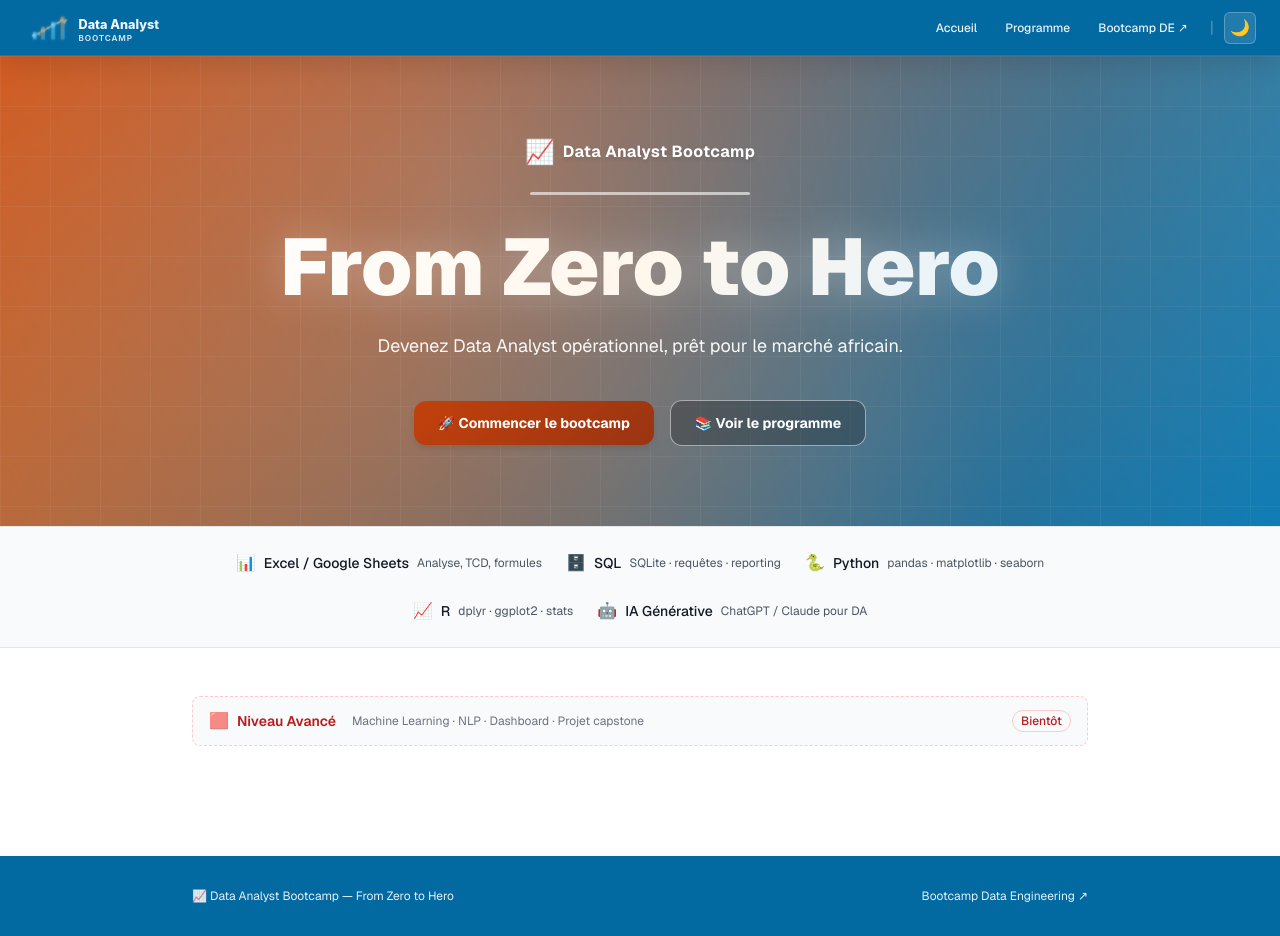
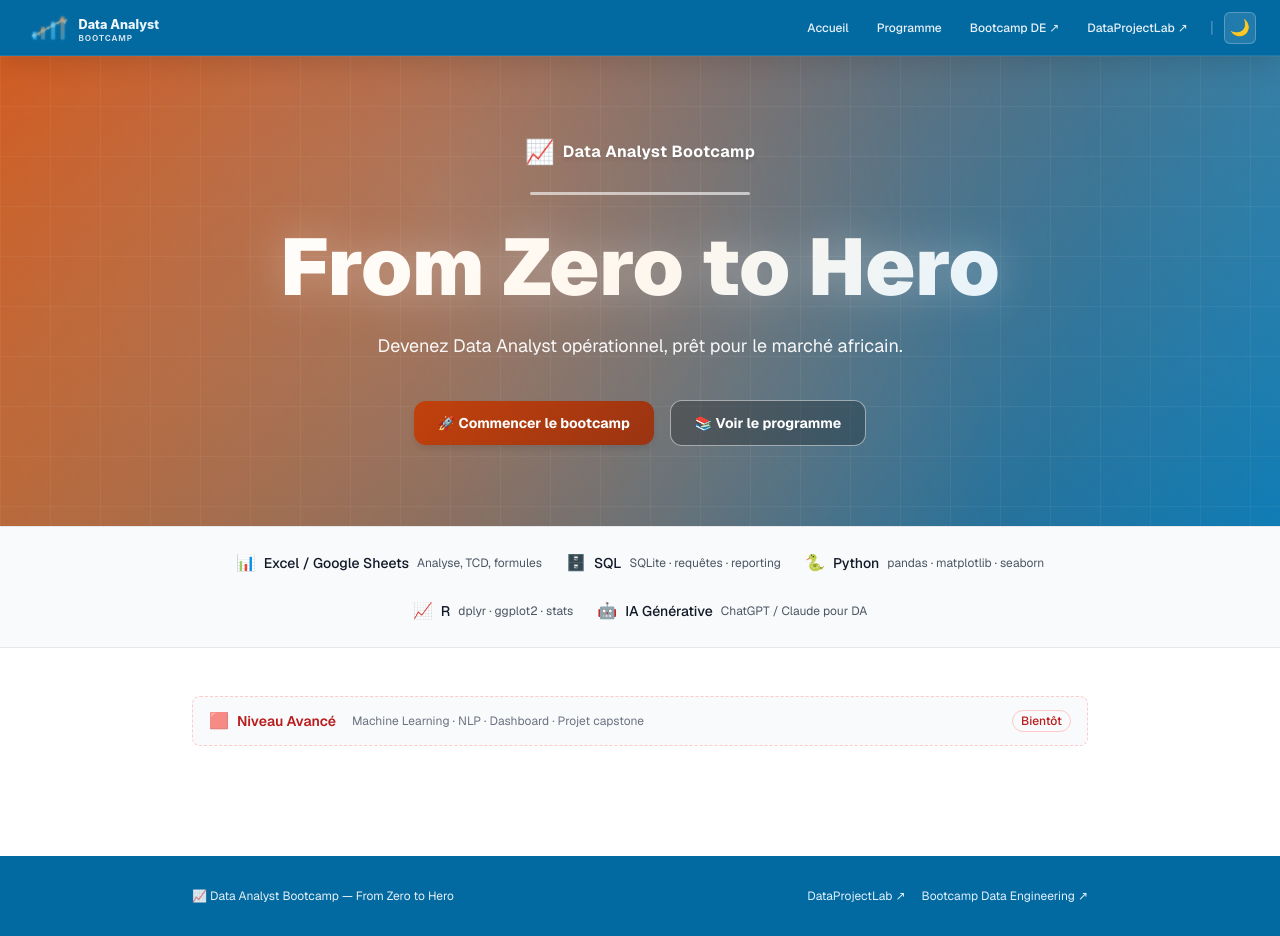
Before and after one commit to teaching-formation/bootcamp-data-analysis, a Next.js app in the folder site/: page / in a window 1280 px wide. Built offline with nearby package versions, Linux system fonts and the light colour scheme.

Commit message:
Ajoute un lien vers DataProjectLab (header, footer, sidebar)
Meme traitement que le lien croise vers le Bootcamp Data Engineering
deja en place.

```diff
--- a/site/components/Footer.tsx
+++ b/site/components/Footer.tsx
@@ -7,6 +7,15 @@ export default function Footer() {
       >
         <span>📈 Data Analyst Bootcamp — From Zero to Hero</span>
         <div className="flex items-center gap-4">
+          <a
+            href="https://dataprojectlab.com"
+            target="_blank"
+            rel="noopener noreferrer"
+            className="transition-colors"
+            style={{ color: "var(--sky-100)" }}
+          >
+            DataProjectLab ↗
+          </a>
           <a
             href="https://diakite-data.github.io/data-engineering-bootcamp"
             target="_blank"
--- a/site/components/Header.tsx
+++ b/site/components/Header.tsx
@@ -42,6 +42,15 @@ export default function Header() {
         >
           Bootcamp DE ↗
         </a>
+        <a
+          href="https://dataprojectlab.com"
+          target="_blank"
+          rel="noopener noreferrer"
+          className="px-3 py-1.5 rounded-md text-xs font-medium"
+          style={{ color: "rgba(255, 255, 255, 0.9)" }}
+        >
+          DataProjectLab ↗
+        </a>
         <span style={{ color: "rgba(255, 255, 255, 0.3)", margin: "0 6px" }}>|</span>
         <ThemeToggle />
       </nav>
--- a/site/components/Sidebar.tsx
+++ b/site/components/Sidebar.tsx
@@ -141,7 +141,15 @@ export default function Sidebar({ modules, currentSlug }: { modules: Module[]; c
       </nav>
 
       {/* Footer sidebar */}
-      <div className="px-5 py-4 border-t text-xs" style={{ borderColor: "var(--border)", color: "var(--text-faint)" }}>
+      <div className="px-5 py-4 border-t text-xs flex flex-col gap-1.5" style={{ borderColor: "var(--border)", color: "var(--text-faint)" }}>
+        <a
+          href="https://dataprojectlab.com"
+          target="_blank"
+          rel="noopener noreferrer"
+          className="transition-colors"
+        >
+          ↗ DataProjectLab
+        </a>
         <a
           href="https://diakite-data.github.io/data-engineering-bootcamp"
           target="_blank"
```
